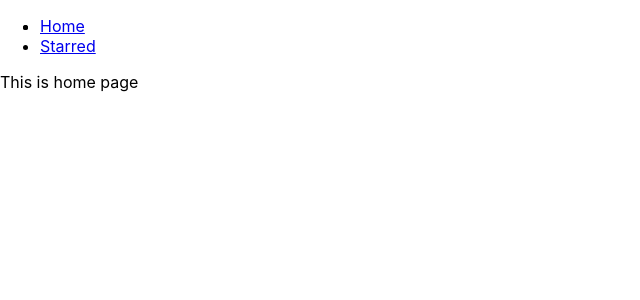
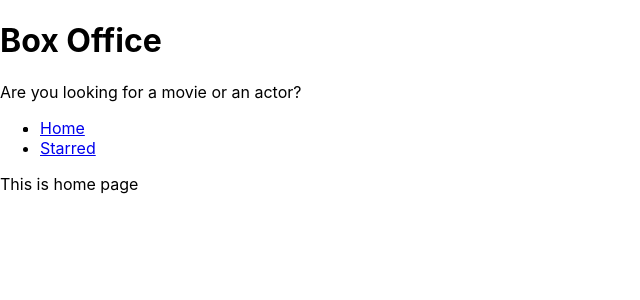
Before and after one commit to perunon/box-office, a React (Create React App) app: page / in a window 1280 px wide. Shown: the top 300 px of the page, without its empty margins (0-640 px from the left). Built offline with nearby package versions, Linux system fonts and the light colour scheme.

Commit message:
Added layout management and created title

```diff
--- a/src/App.js
+++ b/src/App.js
@@ -1,19 +1,15 @@
 import { Route, Routes } from "react-router-dom";
-import Navs from "./components/Navs";
 import Home from "./pages/Home";
 import Starred from "./pages/Starred";
 import NotFoundSite from "./pages/NotFound";
 
 function App() {
   return (
-    <div>
-      <Navs />{" "}
-      <Routes>
-        <Route path="/" element={<Home />}></Route>
-        <Route path="starred" element={<Starred />}></Route>
-        <Route path="*" element={<NotFoundSite />}></Route>
-      </Routes>
-    </div>
+    <Routes>
+      <Route path="/" element={<Home />}></Route>
+      <Route path="starred" element={<Starred />}></Route>
+      <Route path="*" element={<NotFoundSite />}></Route>
+    </Routes>
   );
 }
 
--- /dev/null
+++ b/src/components/MainPageLayout.js
@@ -0,0 +1,18 @@
+import React from "react";
+import Navs from "./Navs";
+import Title from "./Title";
+
+const MainPageLayout = ({ children }) => {
+  return (
+    <div>
+      <Title
+        title="Box Office"
+        subtitle="Are you looking for a movie or an actor?"
+      />
+      <Navs />
+      {children}
+    </div>
+  );
+};
+
+export default MainPageLayout;
--- /dev/null
+++ b/src/components/Title.js
@@ -0,0 +1,12 @@
+import React from "react";
+
+const Title = ({ title, subtitle }) => {
+  return (
+    <div>
+      <h1>{title}</h1>
+      <p>{subtitle}</p>
+    </div>
+  );
+};
+
+export default Title;
--- a/src/pages/Home.js
+++ b/src/pages/Home.js
@@ -1,7 +1,8 @@
 import React from "react";
+import MainPageLayout from "../components/MainPageLayout";
 
 const Home = () => {
-  return <div>This is home page</div>;
+  return <MainPageLayout>This is home page</MainPageLayout>;
 };
 
 export default Home;
```
Also changed, not shown: .eslintrc.json.
